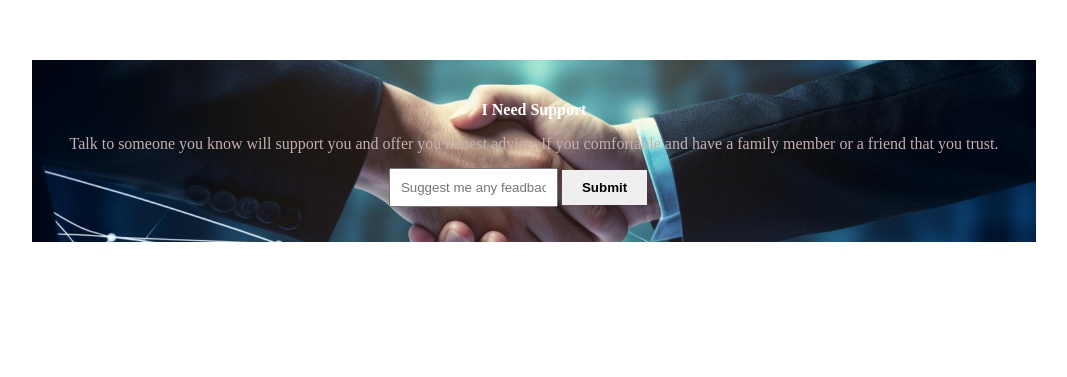
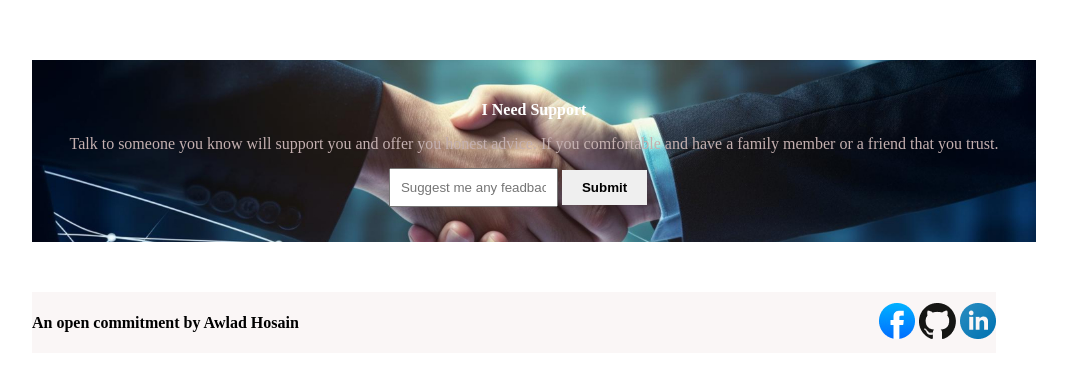
Before and after one commit to alnahian5344/b10-a1, a plain HTML site: page index.html in a window 1280 px wide. Shown: the part 2321-2698 px from the top of the page, without its empty margins (126-1193 px from the left). Drawn offline with Linux system fonts and the light colour scheme.

Commit message:
Link Section

```diff
--- a/index.html
+++ b/index.html
@@ -108,6 +108,17 @@
                 <button>Submit</button>
             </div>
         </section>
+        <!-- Footer Link -->
+        <section class="footer-link">
+            <div>
+                <h4>An open commitment by Awlad Hosain</h4>
+            </div>
+            <div>
+                <a href="https://www.facebook.com/"><img href src="assets/facebook.png" alt=""></a>
+                <a href="https://github.com/"><img href src="assets/github.png" alt=""></a>
+                <a href="https://bd.linkedin.com/"><img href src="assets/linkedin-icon 1.png" alt=""></a>
+            </div>
+        </section>
     </footer>
 </body>
 
--- a/styles/style.css
+++ b/styles/style.css
@@ -146,3 +146,12 @@ font-weight: bolder;
     font-weight: bolder;
     border: none;
 }
+
+/* ------Footer Link ------------*/
+.footer-link{
+    background-color: #faf6f6;
+    display: flex;
+    align-items: center;
+    justify-content: space-between;
+    margin-top: 50px;
+}
```
